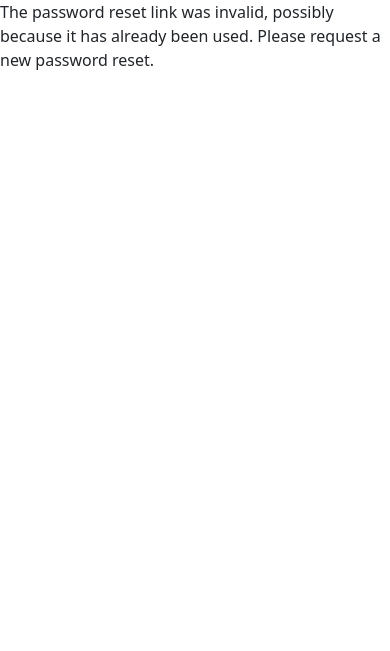
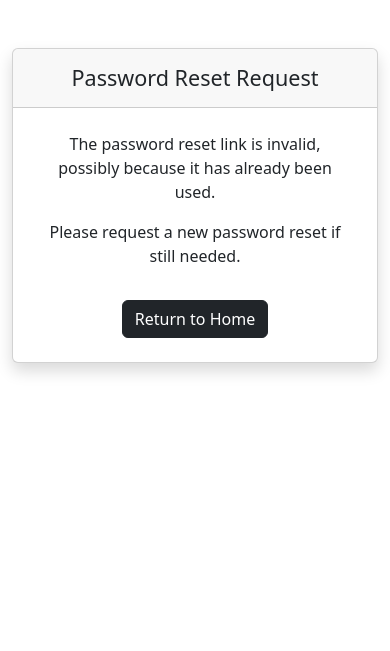
Before and after one commit to NikitaPash/FocusFlow, a Django app: page /user-auth/password-reset-confirm/1/1/ in a window 390 px wide. Shown: the part 56-707 px from the top of the page. Run offline with Django 5.2, Linux system fonts and the light colour scheme.

Commit message:
Finish logic and styling for 'Forgot password' feature

```diff
--- a/templates/base/base.html
+++ b/templates/base/base.html
@@ -1,9 +1,13 @@
+{% load static %}
+
+
 <!doctype html>
 <html lang="en">
   <head>
     <meta charset="utf-8">
     <meta name="viewport" content="width=device-width, initial-scale=1">
     <link href="https://cdn.jsdelivr.net/npm/bootstrap@5.3.3/dist/css/bootstrap.min.css" rel="stylesheet" integrity="sha384-QWTKZyjpPEjISv5WaRU9OFeRpok6YctnYmDr5pNlyT2bRjXh0JMhjY6hW+ALEwIH" crossorigin="anonymous">
+    <link rel="shortcut icon" type="image/png" href="{% static 'images/favicon.png' %}" >
     <title>{% block title %}Focus Flow{% endblock %}</title>
     {% block extra_head %}{% endblock %}
   </head>
--- a/templates/base/navbar.html
+++ b/templates/base/navbar.html
@@ -10,7 +10,7 @@
   <body>
     <nav class="navbar navbar-expand-md navbar-dark bg-dark">
       <a class="navbar-brand ms-2" href="/">
-        <img src="{% static 'images/logo.png' %}" width="30" height="30" class="d-inline-block align-top rounded-circle" alt="" loading="lazy">
+        <img src="{% static 'images/favicon.png' %}" width="30" height="30" class="d-inline-block align-top rounded-circle" alt="" loading="lazy">
         FocusFlow
       </a>
       <button class="navbar-toggler collapsed" type="button" data-bs-toggle="collapse" data-bs-target="#navbarSupportedContent" aria-controls="navbarSupportedContent" aria-expanded="false" aria-label="Toggle navigation">
--- a/templates/user_auth/forgot_password/password_reset_confirm.html
+++ b/templates/user_auth/forgot_password/password_reset_confirm.html
@@ -1,16 +1,66 @@
 {% extends 'base/base.html' %}
+<head>
+    <title>{% block title %}Focus Flow{% endblock %}</title>
+</head>
+<body>
 {% block content %}
     {% if validlink %}
-    <h3>Change password</h3>
-    <form method="post">
+    <div class="row justify-content-center mx-auto">
+        <div class="col-md-6">
+            <div class="card mt-3">
+              <div class="card-header text-center">
+                  Change password
+              </div>
+              <div class="card-body text-left shadow">
+                <form method="POST" autocomplete="off">
                   {% csrf_token %}
-      {{ form.as_p }}
-      <button type="submit">Change password</button>
+                  <div class="form-group my-3">
+                    <label for="InputPassword">New password</label>
+                    {{ form.new_password1 }}
+                      {% if form.errors.new_password1 %}
+                        <label class="text-danger">{{ form.errors.new_password1 }}</label>
+                      {% endif %}
+                  </div>
+                  <div class="form-group my-3">
+                    <label for="InputPasswordConfirm">Confirm new password</label>
+                    {{ form.new_password2 }}
+                      {% if form.errors.new_password2 %}
+                        <label class="text-danger">{{ form.errors.new_password2 }}</label>
+                      {% endif %}
+                  </div>
+                  <div class="d-grid col-4 mx-auto text-center">
+                      <button type="submit" class="btn btn-dark">Submit</button>
+                  </div>
                 </form>
+              </div>
+            </div>
+        </div>
+    </div>
     {% else %}
-    <p>
-      The password reset link was invalid, possibly because it has already been used.
-      Please request a new password reset.
+    <div class="container py-5">
+      <div class="row justify-content-center">
+        <div class="col-md-8">
+          <div class="card shadow">
+          <div class="card-header text-center">
+              <h4 class="card-title mt-2 text-dark">
+                Password Reset Request
+              </h4>
+          </div>
+            <div class="card-body text-center p-4">
+              <p class="card-text">
+                The password reset link is invalid, possibly because it has already been used.
               </p>
+              <p class="card-text">
+                Please request a new password reset if still needed.
+              </p>
+              <a href="{% url 'home' %}" class="btn btn-dark mt-3">
+                Return to Home
+              </a>
+            </div>
+          </div>
+        </div>
+      </div>
+    </div>
     {% endif %}
 {% endblock %}
+</body>
--- a/templates/user_auth/login.html
+++ b/templates/user_auth/login.html
@@ -17,10 +17,16 @@
                   <div class="form-group my-3">
                     <label for="InputUsername">Username</label>
                     {{loginform.username}}
+                    {% if loginform.errors.username %}
+                        <label class="text-danger">{{ loginform.errors.username }}</label>
+                    {% endif %}
                   </div>
                   <div class="form-group my-3">
                     <label for="InputPassword">Password</label>
                     {{loginform.password}}
+                    {% if loginform.errors.password %}
+                        <label class="text-danger">{{ loginform.errors.password }}</label>
+                    {% endif %}
                   </div>
                   <div class="d-flex justify-content-between align-items-center">
                   <div class="form-check">
--- a/user_auth/forms.py
+++ b/user_auth/forms.py
@@ -1,4 +1,4 @@
-from django.contrib.auth.forms import UserCreationForm, AuthenticationForm, PasswordResetForm
+from django.contrib.auth.forms import UserCreationForm, AuthenticationForm, PasswordResetForm, SetPasswordForm
 from django.contrib.auth.models import User
 
 from django import forms
@@ -27,8 +27,9 @@
 
 class LoginForm(AuthenticationForm):
     username = forms.CharField(required=False,
-        widget=TextInput(attrs={'type': "text", 'class': "form-control", 'name': "username", 'id': "InputUsername",
-                                'placeholder': "Enter username"}))
+                               widget=TextInput(attrs={'type': "text", 'class': "form-control", 'name': "username",
+                                                       'id': "InputUsername",
+                                                       'placeholder': "Enter username"}))
     password = forms.CharField(required=False, widget=PasswordInput(
         attrs={'type': "password", 'class': "form-control", 'name': "password", 'id': "InputPassword",
                'placeholder': "Enter password"}))
@@ -44,3 +45,20 @@
                                 attrs={"autocomplete": "email", 'class': "form-control", 'name': "email",
                                        'id': "InputEmail",
                                        'placeholder': "Email address"}))
+
+
+class MySetPasswordForm(SetPasswordForm):
+    new_password1 = forms.CharField(
+        label="New password",
+        widget=forms.PasswordInput(
+            attrs={"autocomplete": "new-password", 'type': "password", 'class': "form-control",
+                   'name': "new_password1", 'id': "InputPassword",
+                   'placeholder': "New password"}),
+    )
+    new_password2 = forms.CharField(
+        label="New password confirmation",
+        widget=forms.PasswordInput(
+            attrs={"autocomplete": "new-password", 'type': "password", 'class': "form-control",
+                   'name': "new_password2", 'id': "InputPasswordConfirm",
+                   'placeholder': "Confirm password"}),
+    )
--- a/user_auth/urls.py
+++ b/user_auth/urls.py
@@ -14,7 +14,7 @@
          ),
          name='password_reset_done'),
     path('password-reset-confirm/<uidb64>/<token>/',
-         auth_views.PasswordResetConfirmView.as_view(
+         views.MyPasswordResetConfirmView.as_view(
              template_name='user_auth/forgot_password/password_reset_confirm.html'
          ),
          name='password_reset_confirm'),
--- a/user_auth/views.py
+++ b/user_auth/views.py
@@ -1,9 +1,11 @@
 from django.contrib.auth.decorators import login_required
+from django.contrib.auth.views import PasswordResetConfirmView
 from django.shortcuts import render, redirect
 from django.contrib.auth import authenticate, logout
 from django.contrib.auth.models import auth
+from django.urls import reverse_lazy
 
-from .forms import CreateUserForm, LoginForm, MyPasswordResetForm
+from .forms import CreateUserForm, LoginForm, MyPasswordResetForm, MySetPasswordForm
 from .decorators import user_not_authenticated
 
 
@@ -44,7 +46,7 @@
             reset_form.save(request=request, html_email_template_name='user_auth/forgot_password/password_reset_email'
                                                                       '.html',
                             subject_template_name='emails/password_reset_subject.txt',
-                            email_template_name='emails/password_reset_email.txt',)
+                            email_template_name='emails/password_reset_email.txt', )
             return redirect('password_reset_done')
 
     context = {'loginform': form, 'reset_form': reset_form}
@@ -55,3 +57,20 @@
 def logout_view(request):
     logout(request)
     return redirect('home')
+
+
+# def password_reset_confirm(request, **kwargs):
+#     new_pass_form = MySetPasswordForm(request.POST or None)
+#
+#     if request.method == 'POST' and new_pass_form.is_valid():
+#         new_pass_form.save()
+#         return redirect('password_reset_complete')
+#
+#     context = {'new_pass_form': new_pass_form}
+#     return render(request, 'user_auth/forgot_password/password_reset_confirm.html', context=context)
+
+
+class MyPasswordResetConfirmView(PasswordResetConfirmView):
+    form_class = MySetPasswordForm
+    success_url = reverse_lazy('password_reset_complete')
+    template_name = 'user_auth/forgot_password/password_reset_confirm.html'
```
Also changed, not shown: templates/user_auth/forgot_password/password_reset_complete.html (+21 -3 lines), static/images/favicon.png (renamed from static/images/logo.png). Lines whose indentation alone changed are shown as unchanged.
